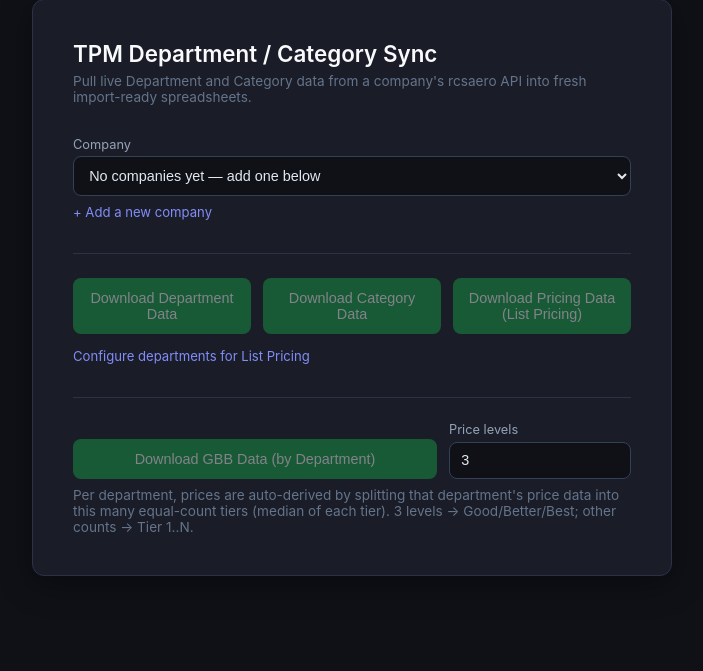
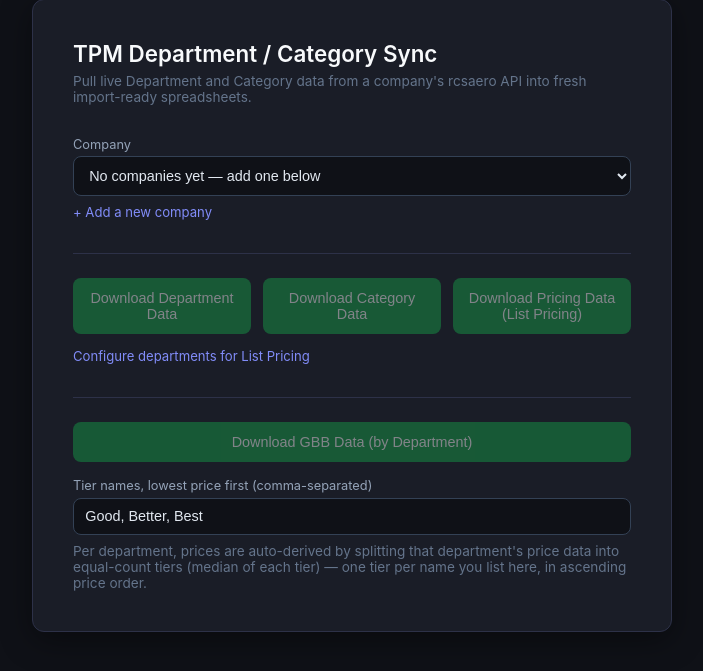
Before and after one commit to Rubes78/BrijjData, a Flask app: page / in a window 1280 px wide. Shown: the part 49-720 px from the top of the page, without its empty margins (288-991 px from the left). Run offline with Flask 3, Linux system fonts and the light colour scheme.

Commit message:
Replace GBB level count with user-defined tier names
Instead of a numeric level count plus auto-generated labels, the
company now stores an ordered list of tier names directly (e.g.
'Good, Better, Best' or any custom wording). The level count is
just the length of that list, so there's nothing to keep in sync.

```diff
--- a/app.py
+++ b/app.py
@@ -88,26 +88,28 @@ def set_pricing_departments(company_id):
     return "", 204
 
 
-@app.route("/companies/<company_id>/gbb-levels", methods=["GET"])
-def get_gbb_levels(company_id):
+@app.route("/companies/<company_id>/gbb-labels", methods=["GET"])
+def get_gbb_labels(company_id):
     company = companies.get_company(company_id)
     if not company:
         return jsonify({"error": "Unknown company."}), 404
-    return jsonify({"levels": company.get("gbb_levels", companies.DEFAULT_GBB_LEVELS)})
+    return jsonify({"labels": company.get("gbb_labels", companies.DEFAULT_GBB_LABELS)})
 
 
-@app.route("/companies/<company_id>/gbb-levels", methods=["POST"])
-def set_gbb_levels(company_id):
+@app.route("/companies/<company_id>/gbb-labels", methods=["POST"])
+def set_gbb_labels(company_id):
     company = companies.get_company(company_id)
     if not company:
         return jsonify({"error": "Unknown company."}), 404
 
     data = request.get_json(force=True)
-    levels = data.get("levels")
-    if not isinstance(levels, int) or levels < 1:
-        return jsonify({"error": "'levels' must be a positive integer."}), 400
+    labels = data.get("labels")
+    if not isinstance(labels, list) or len(labels) == 0 or not all(
+        isinstance(l, str) and l.strip() for l in labels
+    ):
+        return jsonify({"error": "'labels' must be a non-empty list of non-blank tier names."}), 400
 
-    companies.set_gbb_levels(company_id, levels)
+    companies.set_gbb_labels(company_id, [l.strip() for l in labels])
     return "", 204
 
 
@@ -139,7 +141,7 @@ def _sync(company_id, kind):
         template_bytes = PRICING_TEMPLATE_PATH.read_bytes()
         build_fn = build_gbb_workbook
         label = "GBB_Pricing"
-        extra_kwargs["levels"] = company.get("gbb_levels", companies.DEFAULT_GBB_LEVELS)
+        extra_kwargs["labels"] = company.get("gbb_labels", companies.DEFAULT_GBB_LABELS)
 
     try:
         out_bytes, row_count = build_fn(template_bytes, items, **extra_kwargs)
--- a/companies.py
+++ b/companies.py
@@ -57,13 +57,15 @@ def set_list_pricing_departments(company_id, department_codes):
     _save(companies)
 
 
-DEFAULT_GBB_LEVELS = 3
+DEFAULT_GBB_LABELS = ["Good", "Better", "Best"]
 
 
-def set_gbb_levels(company_id, levels):
+def set_gbb_labels(company_id, labels):
+    """labels: ordered list of tier names, lowest price first. Its length is
+    the number of GBB levels — there's no separate "levels" count to keep in sync."""
     companies = _load()
     for c in companies:
         if c["id"] == company_id:
-            c["gbb_levels"] = levels
+            c["gbb_labels"] = labels
             break
     _save(companies)
--- a/sheet_builder.py
+++ b/sheet_builder.py
@@ -163,14 +163,6 @@ def build_pricing_workbook(template_bytes, items, included_department_codes=None
 GBB_SHEET_NAME = "GBB by Department"
 
 
-def _quality_labels(levels):
-    if levels == 3:
-        return ["Good", "Better", "Best"]
-    if levels == 2:
-        return ["Good", "Best"]
-    return [f"Tier {i + 1}" for i in range(levels)]
-
-
 def _bucket_medians(prices, levels):
     """Split a sorted list of prices into `levels` equal-count buckets and
     return the median of each non-empty bucket, ascending. Buckets that end up
@@ -191,7 +183,10 @@ def _bucket_medians(prices, levels):
     return medians
 
 
-def build_gbb_workbook(template_bytes, items, levels, included_department_codes=None):
+def build_gbb_workbook(template_bytes, items, labels, included_department_codes=None):
+    """labels: ordered tier names, lowest price first (e.g. ["Good", "Better", "Best"]).
+    The number of levels is simply len(labels) — there's no separate count to keep in sync."""
+    levels = len(labels)
     included = set(included_department_codes) if included_department_codes is not None else None
 
     dept_prices = OrderedDict()  # dept_name -> [prices]
@@ -210,8 +205,6 @@ def build_gbb_workbook(template_bytes, items, levels, included_department_codes=
 
     if not dept_prices:
         raise NoDataError("No items matched the selected departments with a price_1 set — nothing to sync.")
-
-    labels = _quality_labels(levels)
 
     wb = openpyxl.load_workbook(io.BytesIO(template_bytes))
     if GBB_SHEET_NAME not in wb.sheetnames:
--- a/templates/index.html
+++ b/templates/index.html
@@ -196,16 +196,11 @@
 
   <div class="divider"></div>
 
-  <div class="row" style="align-items: flex-end;">
-    <div style="flex: 2;">
-      <button class="btn green" id="gbbBtn" disabled style="margin-top: 0;">Download GBB Data (by Department)</button>
-    </div>
-    <div style="flex: 1;">
-      <label for="gbbLevels" style="margin-top: 0;">Price levels</label>
-      <input type="number" id="gbbLevels" min="1" value="3">
-    </div>
-  </div>
-  <p class="subtitle" style="margin-top: 0.5rem; margin-bottom: 0;">Per department, prices are auto-derived by splitting that department's price data into this many equal-count tiers (median of each tier). 3 levels → Good/Better/Best; other counts → Tier 1..N.</p>
+  <button class="btn green" id="gbbBtn" disabled>Download GBB Data (by Department)</button>
+
+  <label for="gbbLabels">Tier names, lowest price first (comma-separated)</label>
+  <input type="text" id="gbbLabels" value="Good, Better, Best">
+  <p class="subtitle" style="margin-top: 0.5rem; margin-bottom: 0;">Per department, prices are auto-derived by splitting that department's price data into equal-count tiers (median of each tier) — one tier per name you list here, in ascending price order.</p>
 
   <div class="status" id="status"></div>
 </div>
@@ -222,7 +217,7 @@
   const pricingDeptPanel    = document.getElementById("pricingDeptPanel");
   const deptList         = document.getElementById("deptList");
   const gbbBtn           = document.getElementById("gbbBtn");
-  const gbbLevels        = document.getElementById("gbbLevels");
+  const gbbLabels        = document.getElementById("gbbLabels");
   const statusBox       = document.getElementById("status");
 
   let allCompanies = JSON.parse('{{ companies | tojson | safe }}');
@@ -250,7 +245,7 @@
     catBtn.disabled = false;
     priceBtn.disabled = false;
     gbbBtn.disabled = false;
-    loadGbbLevels();
+    loadGbbLabels();
   }
   renderCompanies();
 
@@ -340,31 +335,38 @@
   priceBtn.addEventListener("click", () => runSync("pricing", priceBtn));
   gbbBtn.addEventListener("click", () => runSync("gbb", gbbBtn));
 
-  async function loadGbbLevels() {
+  async function loadGbbLabels() {
     const companyId = companySelect.value;
     if (!companyId) return;
     try {
-      const res = await fetch(`/companies/${companyId}/gbb-levels`);
+      const res = await fetch(`/companies/${companyId}/gbb-labels`);
       const data = await res.json();
-      if (res.ok) gbbLevels.value = data.levels;
+      if (res.ok) gbbLabels.value = data.labels.join(", ");
     } catch (e) {
       // leave whatever value is currently in the field
     }
   }
 
-  gbbLevels.addEventListener("change", async () => {
+  gbbLabels.addEventListener("change", async () => {
     const companyId = companySelect.value;
     if (!companyId) return;
-    const levels = parseInt(gbbLevels.value, 10);
-    if (!levels || levels < 1) return;
+    const labels = gbbLabels.value.split(",").map(s => s.trim()).filter(Boolean);
+    if (labels.length === 0) {
+      showStatus("error", "Enter at least one tier name.");
+      return;
+    }
     try {
-      await fetch(`/companies/${companyId}/gbb-levels`, {
+      const res = await fetch(`/companies/${companyId}/gbb-labels`, {
         method: "POST",
         headers: { "Content-Type": "application/json" },
-        body: JSON.stringify({ levels }),
+        body: JSON.stringify({ labels }),
       });
+      if (!res.ok) {
+        const err = await res.json().catch(() => ({}));
+        showStatus("error", err.error || "Could not save tier names.");
+      }
     } catch (e) {
-      showStatus("error", "Could not save GBB level count.");
+      showStatus("error", "Could not save tier names.");
     }
   });
 
@@ -380,7 +382,7 @@
     if (pricingDeptPanel.classList.contains("visible")) {
       loadDepartments();
     }
-    loadGbbLevels();
+    loadGbbLabels();
   });
 
   async function loadDepartments() {
```
